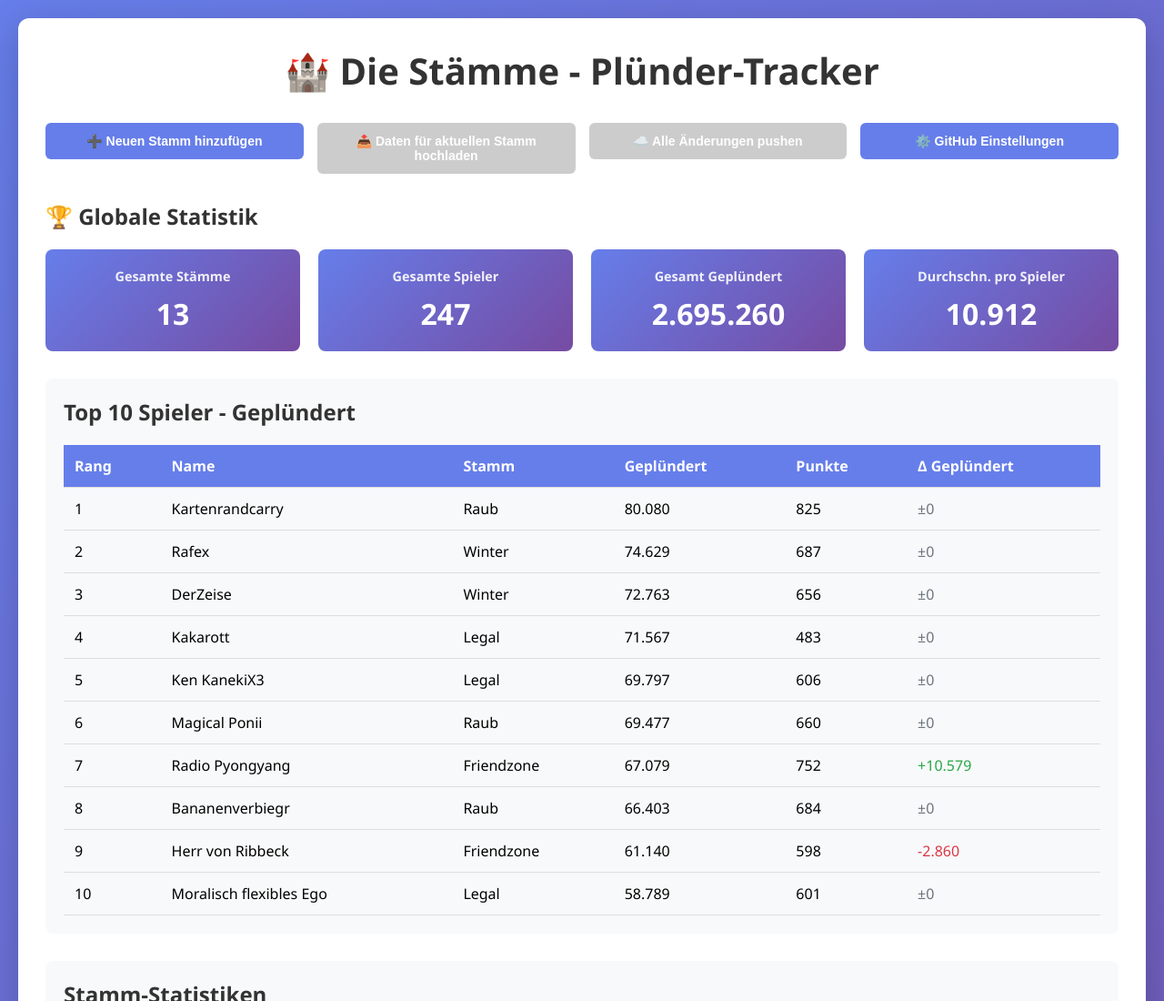
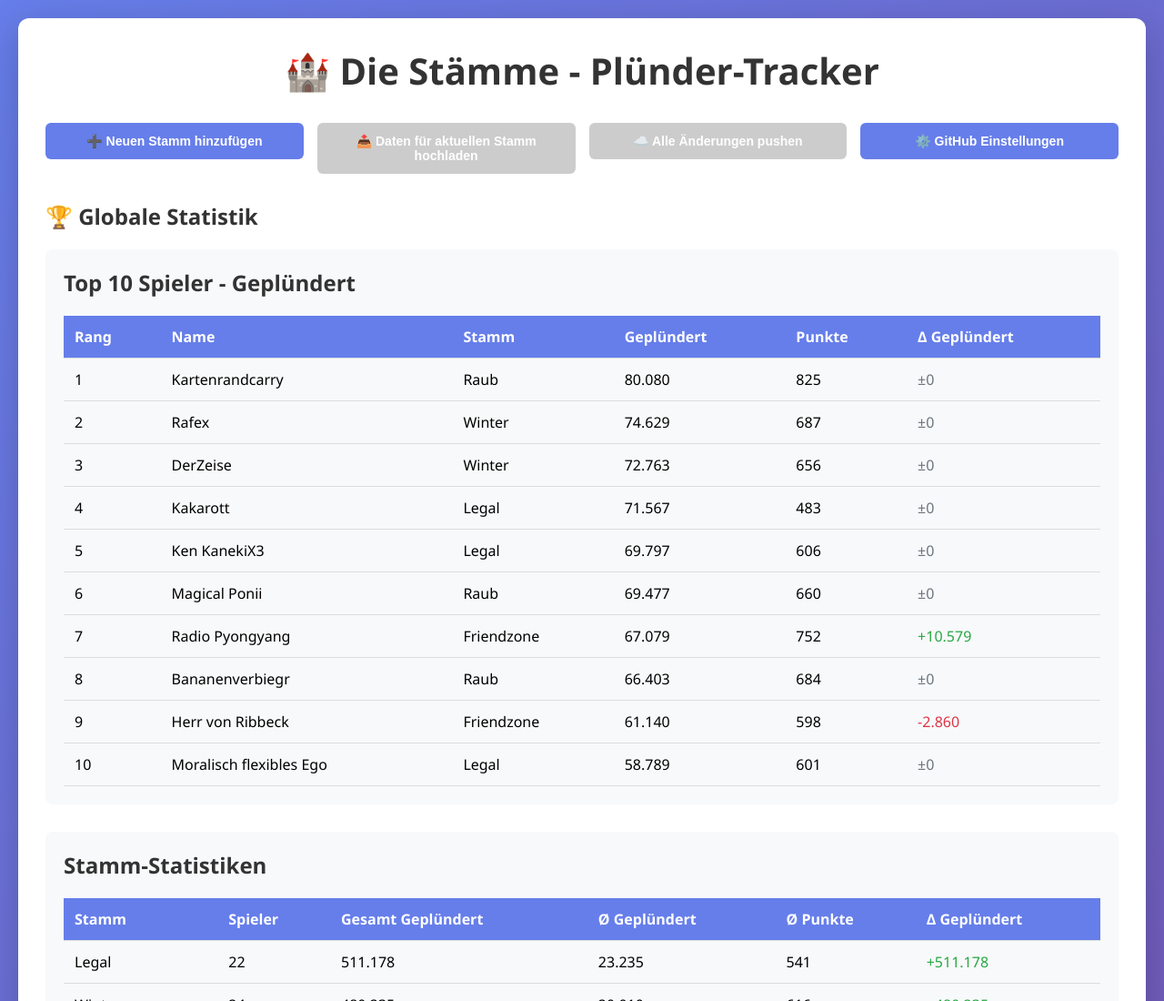
Before and after one commit to ZarestiaDev/dev, a plain HTML site: page index.html in a window 1280 px wide. Shown: the top 1100 px of the page at 91% size. Drawn offline with nearby package versions, Linux system fonts and the light colour scheme.

Commit message:
delte global statistics

```diff
--- a/index.html
+++ b/index.html
@@ -414,25 +414,6 @@
 
         <div class="stamm-list-container">
             <h2>🏆 Globale Statistik</h2>
-
-            <div class="stats-grid" style="margin-bottom: 30px;">
-                <div class="stat-card">
-                    <h3>Gesamte Stämme</h3>
-                    <div class="value" id="globalTotalStamms">0</div>
-                </div>
-                <div class="stat-card">
-                    <h3>Gesamte Spieler</h3>
-                    <div class="value" id="globalTotalPlayers">0</div>
-                </div>
-                <div class="stat-card">
-                    <h3>Gesamt Geplündert</h3>
-                    <div class="value" id="globalTotalPlundered">0</div>
-                </div>
-                <div class="stat-card">
-                    <h3>Durchschn. pro Spieler</h3>
-                    <div class="value" id="globalAvgPlundered">0</div>
-                </div>
-            </div>
 
             <div class="chart-container" style="margin-bottom: 30px;">
                 <h2>Top 10 Spieler - Geplündert</h2>
@@ -1365,10 +1346,6 @@
             if (allPlayers.length === 0) {
                 document.getElementById('globalTop10Body').innerHTML = '<tr><td colspan="6" style="text-align: center; color: #666;">Keine Daten vorhanden</td></tr>';
                 document.getElementById('stammStatsBody').innerHTML = '<tr><td colspan="6" style="text-align: center; color: #666;">Keine Daten vorhanden</td></tr>';
-                document.getElementById('globalTotalStamms').textContent = '0';
-                document.getElementById('globalTotalPlayers').textContent = '0';
-                document.getElementById('globalTotalPlundered').textContent = '0';
-                document.getElementById('globalAvgPlundered').textContent = '0';
                 return;
             }
 
@@ -1412,17 +1389,6 @@
                 `;
                 stammStatsBody.appendChild(tr);
             });
-
-            // Global stats
-            const totalStamms = stammList.filter(s => stammData[s] && stammData[s].length > 0).length;
-            const totalPlayers = allPlayers.length;
-            const totalPlundered = allPlayers.reduce((sum, p) => sum + p.geplündert, 0);
-            const avgPlundered = totalPlayers > 0 ? Math.round(totalPlundered / totalPlayers) : 0;
-
-            document.getElementById('globalTotalStamms').textContent = totalStamms;
-            document.getElementById('globalTotalPlayers').textContent = totalPlayers;
-            document.getElementById('globalTotalPlundered').textContent = formatNumber(totalPlundered);
-            document.getElementById('globalAvgPlundered').textContent = formatNumber(avgPlundered);
         }
 
         function renderStammView() {
```
